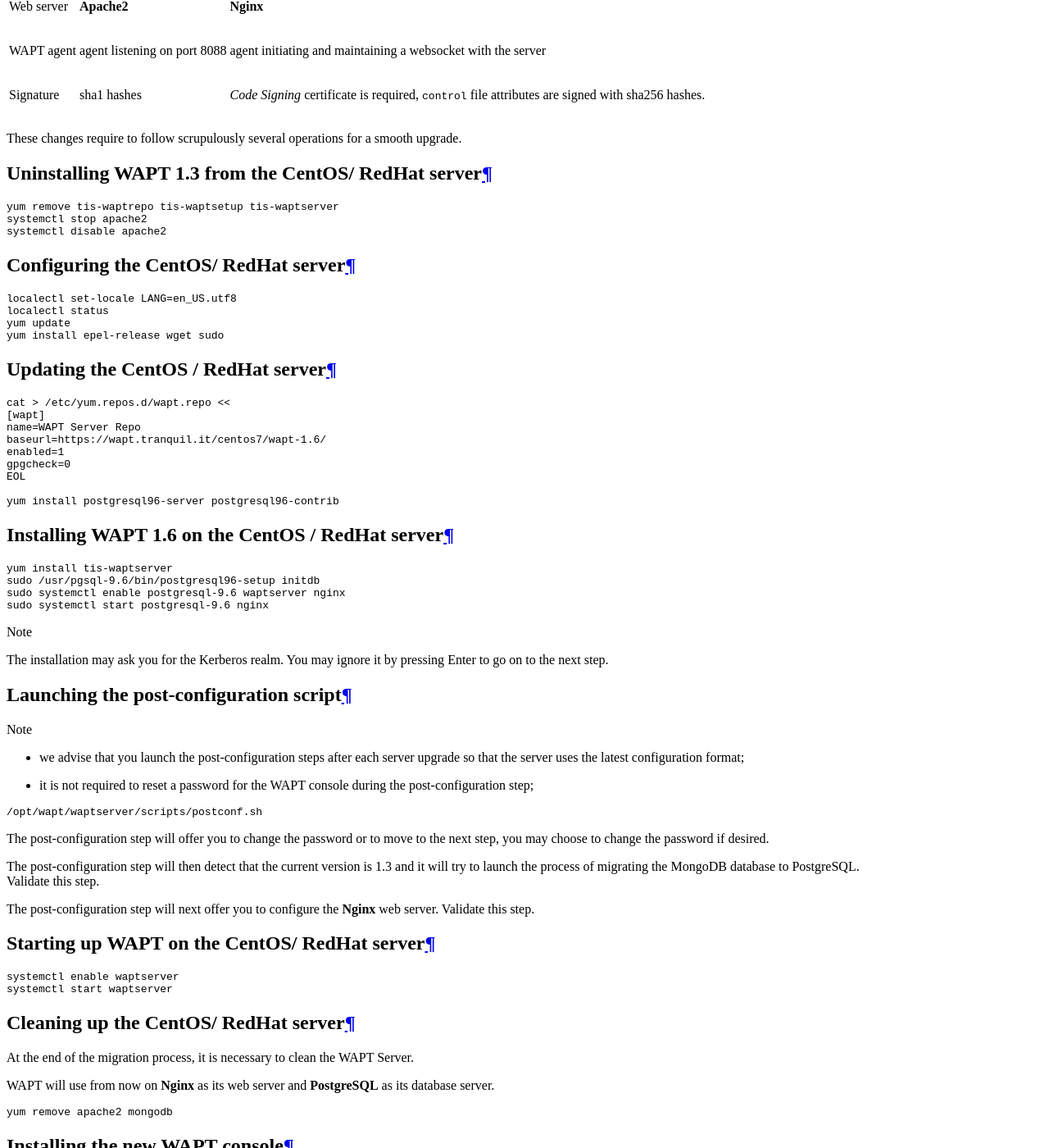
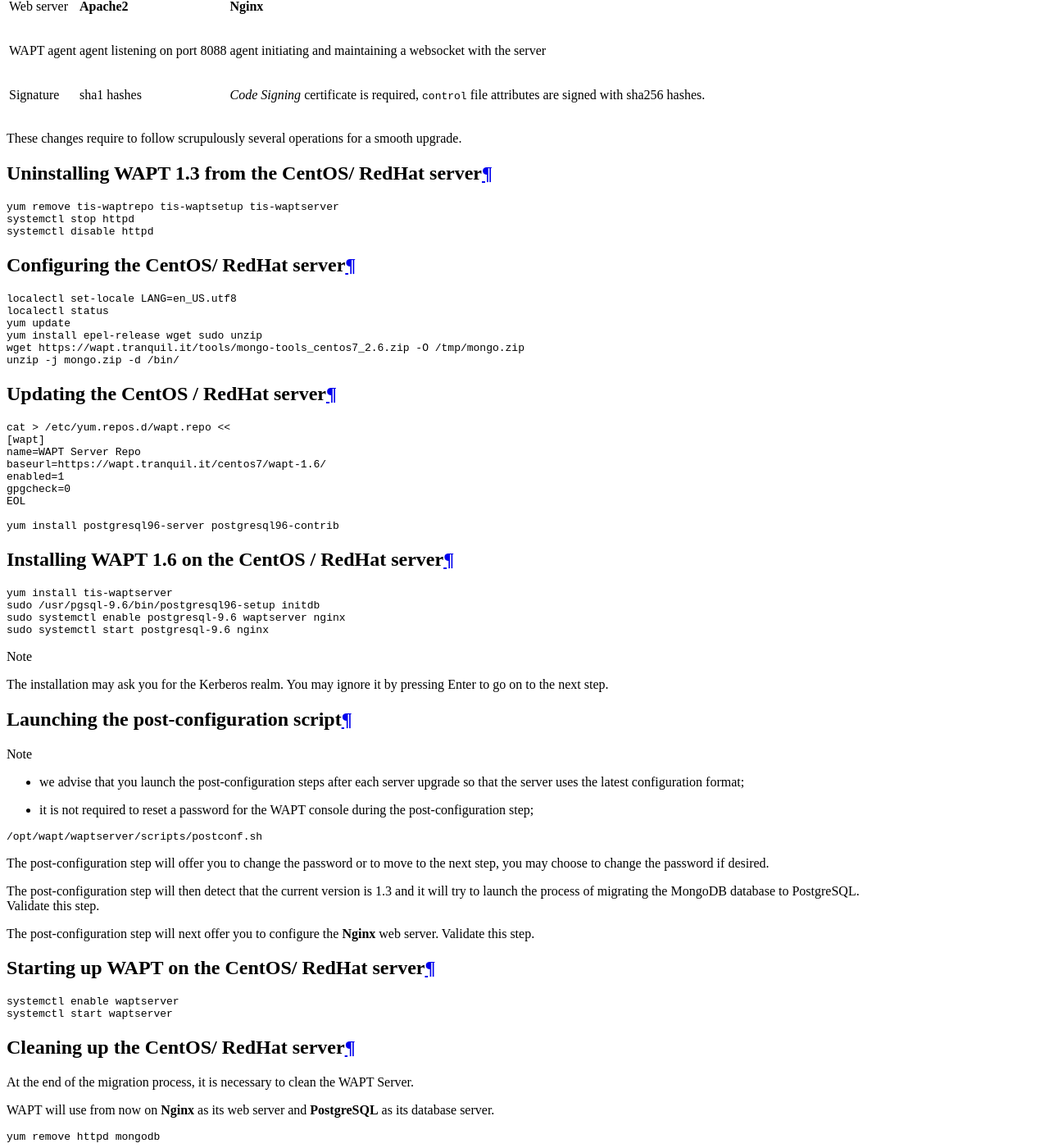
Before and after one commit to tranquilit/WAPT-Documentation, a Sphinx documentation site: the page built from source/waptserver-update/migration13-16/migration-1.6-centos.rst, in a window 1280 px wide and 1400 px high, scrolled down 1182 px. Shown: the whole window at 82% size. Built offline with Sphinx 7.4.7 and the Read the Docs theme 2.0.0, drawn with Linux system fonts in a browser that asks for light colours.

Commit message:
Fix CentOS upgrade not accurate

```diff
--- a/source/waptserver-update/migration13-16/migration-1.6-centos.rst
+++ b/source/waptserver-update/migration13-16/migration-1.6-centos.rst
@@ -50,8 +50,8 @@
 .. code-block:: bash
 
   yum remove tis-waptrepo tis-waptsetup tis-waptserver
-  systemctl stop apache2
-  systemctl disable apache2
+  systemctl stop httpd
+  systemctl disable httpd
 
 Configuring the CentOS/ RedHat server
 """""""""""""""""""""""""""""""""""""
@@ -61,7 +61,9 @@
   localectl set-locale LANG=en_US.utf8
   localectl status
   yum update
-  yum install epel-release wget sudo
+  yum install epel-release wget sudo unzip
+  wget https://wapt.tranquil.it/tools/mongo-tools_centos7_2.6.zip -O /tmp/mongo.zip
+  unzip -j mongo.zip -d /bin/
 
 Updating the CentOS / RedHat server
 """""""""""""""""""""""""""""""""""
@@ -136,7 +138,7 @@
 
 .. code-block:: bash
 
-  yum remove apache2 mongodb
+  yum remove httpd mongodb
 
 Installing the new WAPT console
 """""""""""""""""""""""""""""""
```
